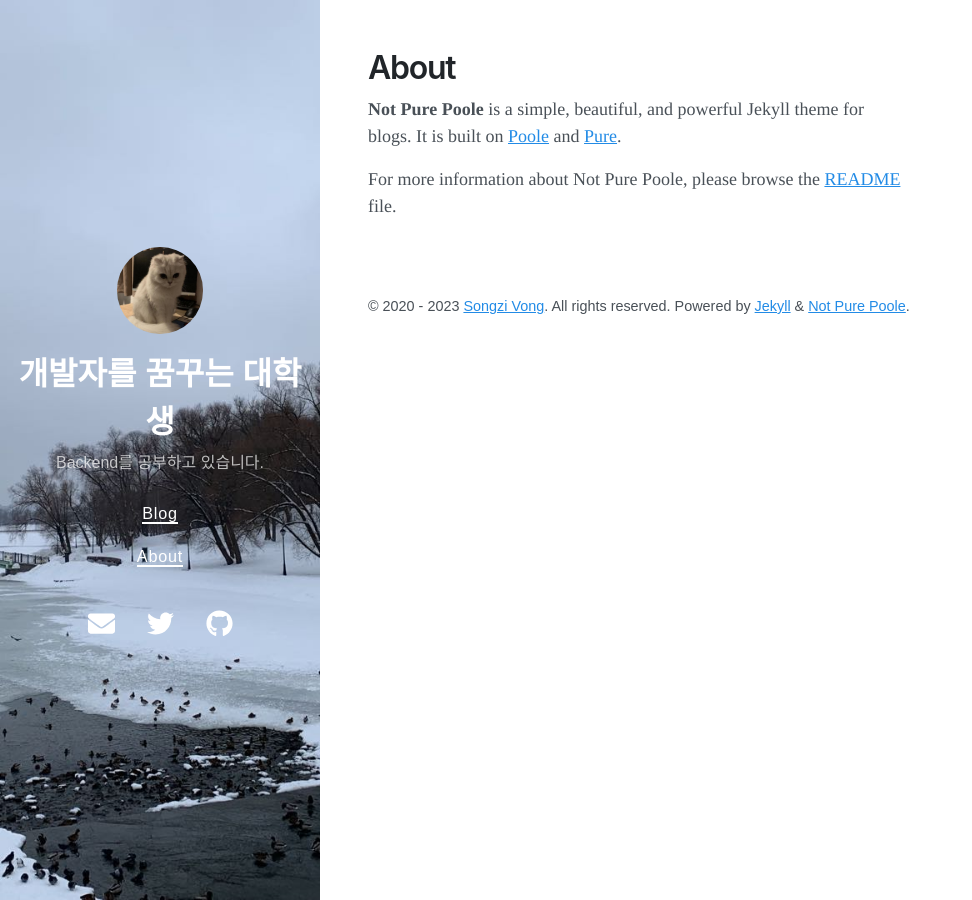
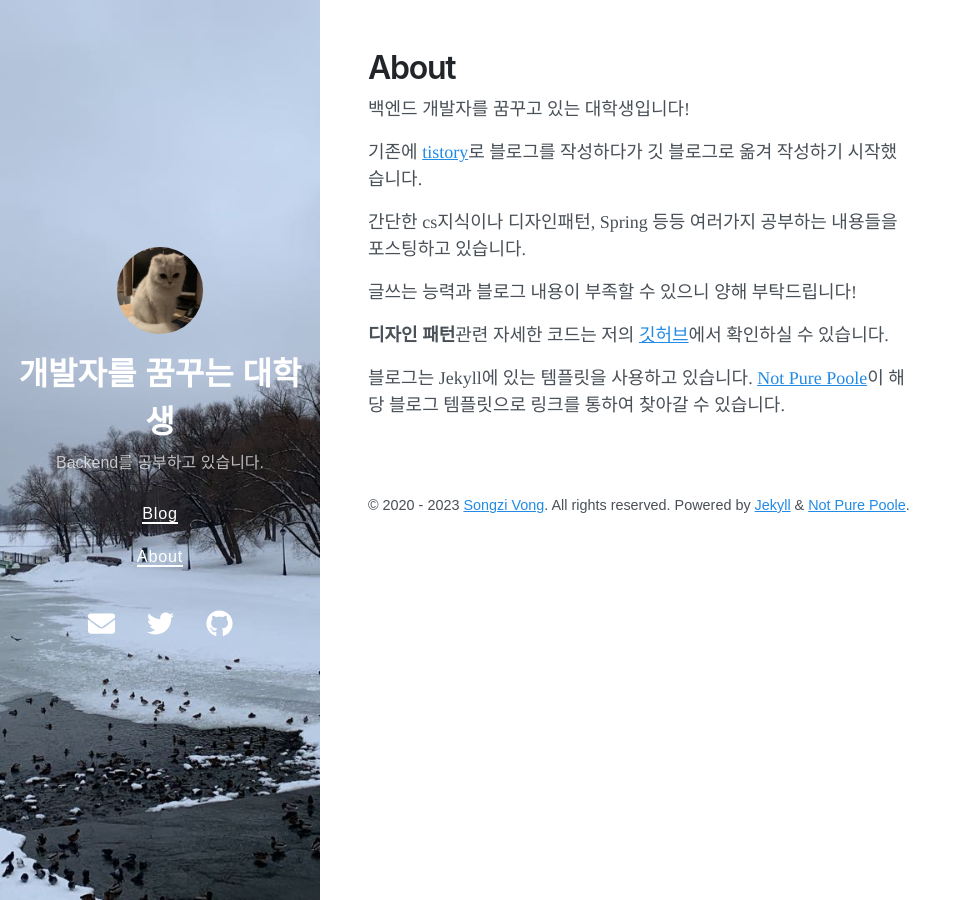
Before and after one commit to seeungmin/seeungmin.github.io, a Jekyll site: the page built from about.md, in a window 1280 px wide. Shown: the whole page, without its empty margins (0-972 px from the left). Built offline with Jekyll 4.4.1, drawn with Linux system fonts in a browser that asks for light colours; nearby versions of some CDN libraries.

Commit message:
|UPDATE| 블로그 템플릿 수정 0713

```diff
--- a/_data/social.yml
+++ b/_data/social.yml
@@ -1,9 +1,9 @@
 - title: Email
-  url: mailto://vszhub@gmail.com
+  url: mailto://lsmin476@gmail.com
   icon: fas fa-envelope
 - title: Twitter
-  url: https://twitter.com/vszhub
+  url:
   icon: fab fa-twitter
 - title: GitHub
-  url: https://github.com/vszhub/not-pure-poole
+  url: https://github.com/seeungmin
   icon: fab fa-github
--- a/about.md
+++ b/about.md
@@ -2,7 +2,15 @@
 layout: page
 title: About
 ---
+백엔드 개발자를 꿈꾸고 있는 대학생입니다!
 
-**Not Pure Poole** is a simple, beautiful, and powerful Jekyll theme for blogs. It is built on [Poole](https://github.com/poole/poole) and [Pure](https://purecss.io/).
+기존에 [tistory](https://gkdlstod.tistory.com/)로 블로그를 작성하다가 깃 블로그로 옮겨 작성하기 시작했습니다.
 
-For more information about Not Pure Poole, please browse the [README](https://github.com/vszhub/not-pure-poole) file.
+간단한 cs지식이나 디자인패턴, Spring 등등 여러가지 공부하는 내용들을 포스팅하고 있습니다.
+
+글쓰는 능력과 블로그 내용이 부족할 수 있으니 양해 부탁드립니다!
+
+**디자인 패턴**관련 자세한 코드는 저의 [깃허브](https://github.com/seeungmin/DesignPatternStudy/tree/main/DesignPattern/src)에서 확인하실 수 있습니다.
+
+블로그는 Jekyll에 있는 템플릿을 사용하고 있습니다.
+[Not Pure Poole](https://github.com/vszhub/not-pure-poole)이 해당 블로그 템플릿으로 링크를 통하여 찾아갈 수 있습니다.
```
